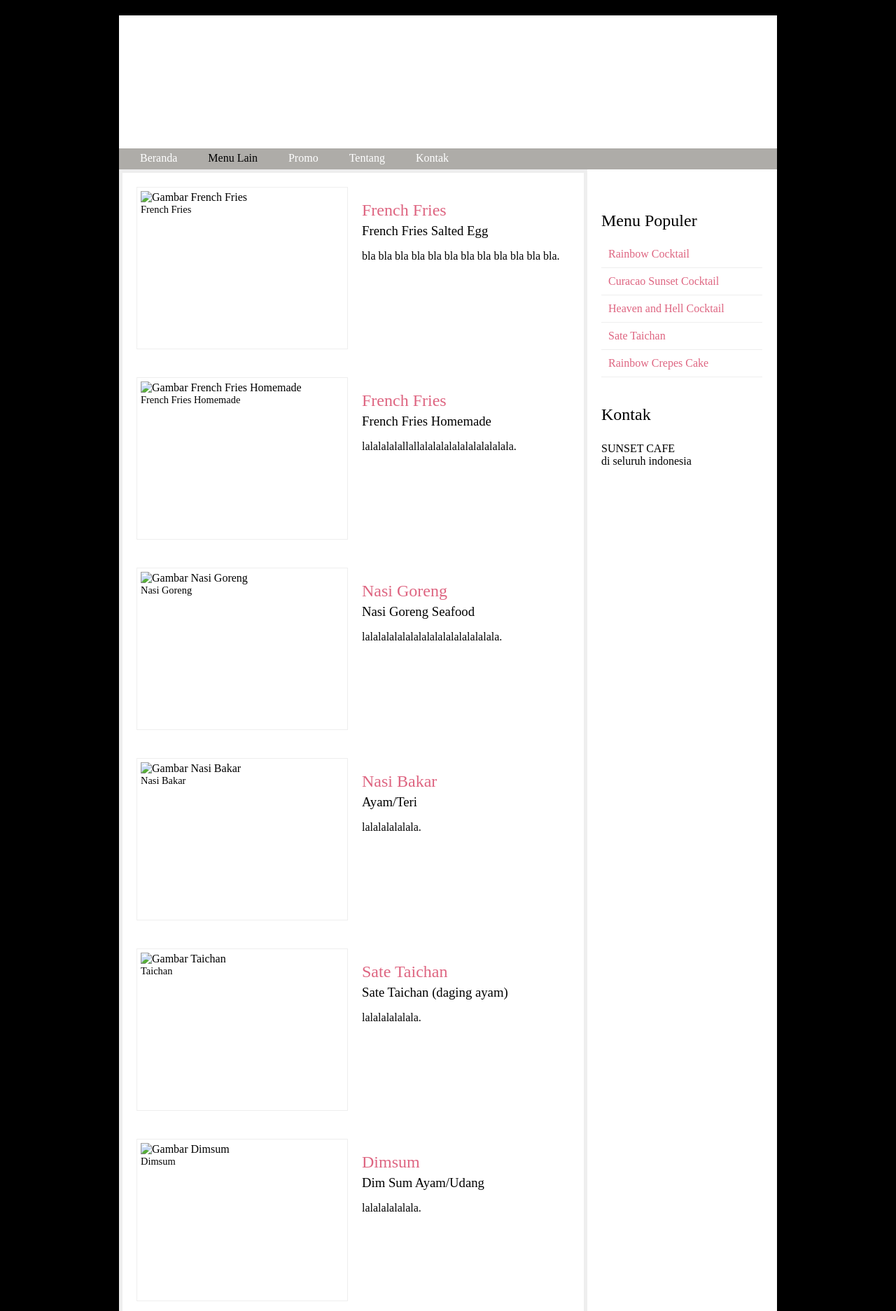
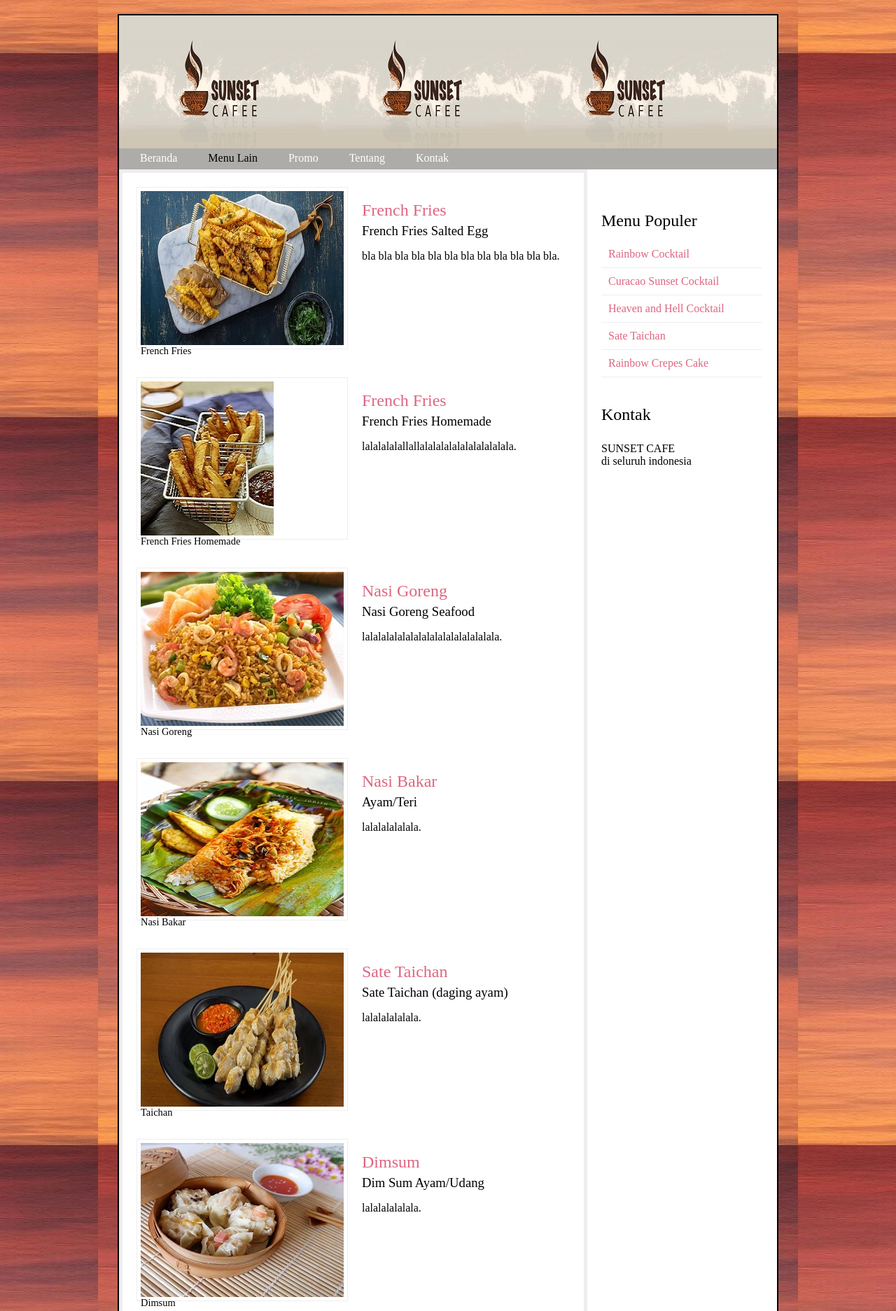
Before and after one commit to ghinar/GhinaRamadhanty-Sunset-Coffee, a plain HTML site: page menulain.html in a window 1280 px wide. Shown: the top 1873 px of the page at 70% size. Drawn offline with Linux system fonts and the light colour scheme.

Commit message:
Update menulain.html

```diff
--- a/menulain.html
+++ b/menulain.html
@@ -8,7 +8,7 @@
 	BODY {
 		COLOR : auto;
 		background-color: black;
-		background-image :url("images/bg.jpg");
+		background-image :url("bg.jpg");
 		background-position: center;
 		margin : 0px;
 		}
@@ -20,7 +20,7 @@
 		}
 	header {
 		height: 220px;
-		background-image: url(images/sunsetlogo.jpg);
+		background-image: url(sunsetlogo.jpg);
 		}
 	h1 {
 		text-indent: -9999px;
@@ -127,7 +127,7 @@
 	  <Section class=courses>
 		<article>
                   <figure>
-                    <img src="images/frenchfries.jpg" alt="Gambar French Fries" />
+                    <img src="frenchfries.jpg" alt="Gambar French Fries" />
                       <figcaption>French Fries</figcaption>
                   </figure>
 
@@ -140,7 +140,7 @@
 
 		<article>
                   <figure>
-                    <img src="images/homemadeff.jpg" alt="Gambar French Fries Homemade"/>
+                    <img src="homemadeff.jpg" alt="Gambar French Fries Homemade"/>
                       <figcaption>French Fries Homemade</figcaption>
                   </figure>
 
@@ -154,7 +154,7 @@
 
 		<article>
                   <figure>
-                    <img src="images/nasgorseafood.jpg" alt="Gambar Nasi Goreng" />
+                    <img src="nasgorseafood.jpg" alt="Gambar Nasi Goreng" />
 		      <figcaption>Nasi Goreng</figcaption>
                   </figure>
 
@@ -168,7 +168,7 @@
 
 		<article>
                   <figure>
-                    <img src="images/nasbak.jpeg" alt="Gambar Nasi Bakar" />
+                    <img src="nasbak.jpeg" alt="Gambar Nasi Bakar" />
 		      <figcaption>Nasi Bakar</figcaption>
                   </figure>
 
@@ -182,7 +182,7 @@
 
 		<article>
                   <figure>
-                    <img src="images/taichan.jpg" alt="Gambar Taichan" />
+                    <img src="taichan.jpg" alt="Gambar Taichan" />
 		      <figcaption>Taichan</figcaption>
                   </figure>
 
@@ -196,7 +196,7 @@
 
 		<article>
                   <figure>
-                    <img src="images/dimsum.jpg" alt="Gambar Dimsum" />
+                    <img src="dimsum.jpg" alt="Gambar Dimsum" />
 		      <figcaption>Dimsum</figcaption>
                   </figure>
 
@@ -210,7 +210,7 @@
 
 		<article>
                   <figure>
-                    <img src="images/bakpaokukus.jpg" alt="Gambar Bakpao" />
+                    <img src="bakpaokukus.jpg" alt="Gambar Bakpao" />
 		      <figcaption>Bakpao</figcaption>
                   </figure>
 
@@ -224,7 +224,7 @@
 
 		<article>
                   <figure>
-                    <img src="images/rainbowcrepe.jpg" alt="Gambar Rainbow Crepe" />
+                    <img src="rainbowcrepe.jpg" alt="Gambar Rainbow Crepe" />
 		      <figcaption>Rainbow Crepe</figcaption>
                   </figure>
 
@@ -238,7 +238,7 @@
 
 		<article>
                   <figure>
-                    <img src="images/macaroons.jpg" alt="Gambar Macaroon" />
+                    <img src="macaroons.jpg" alt="Gambar Macaroon" />
 		      <figcaption>Macaroon</figcaption>
                   </figure>
 
```
